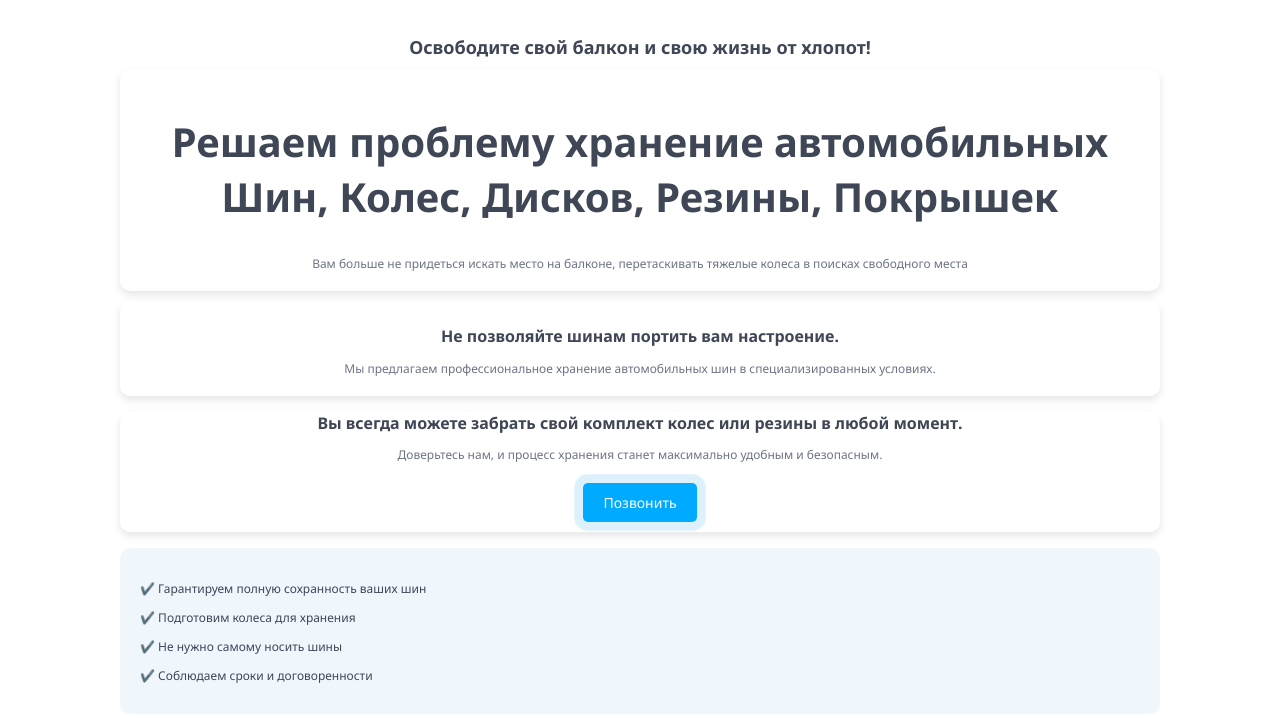
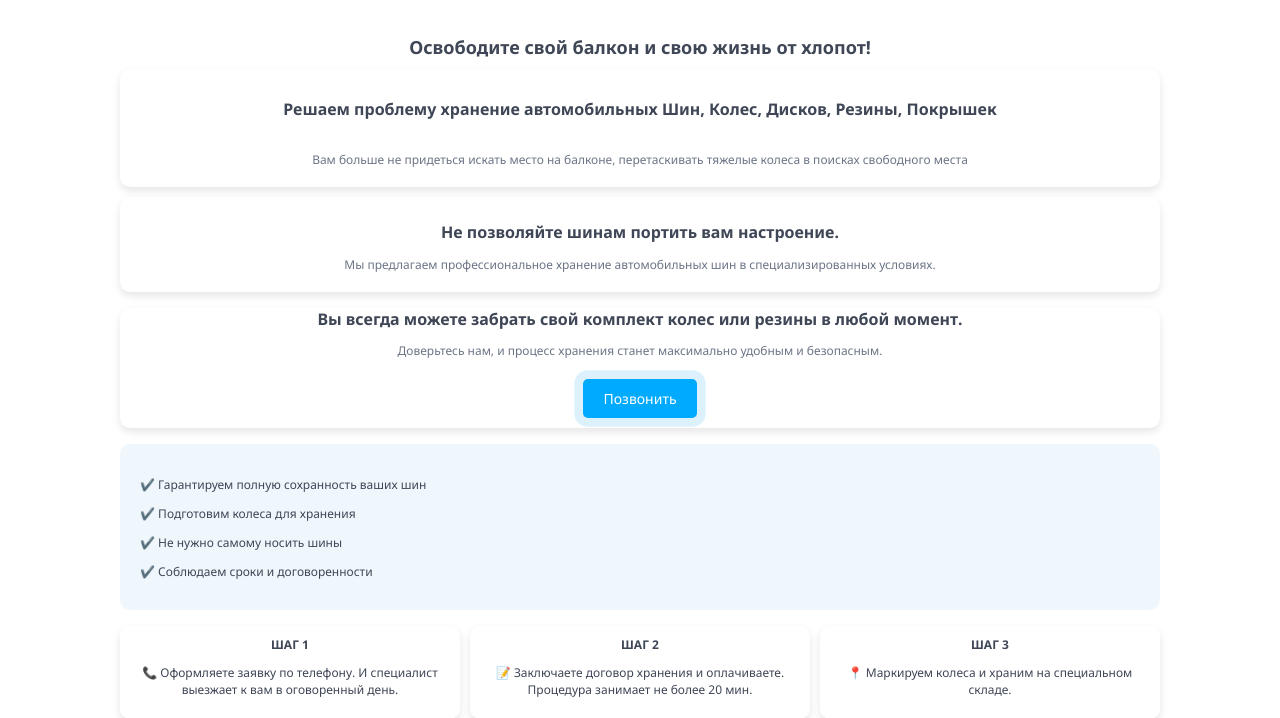
Before and after one commit to enver-isliamov/OtelShin, a PHP site: page / in a window 1280 px wide. Shown: the top 718 px of the page. Run offline with PHP 8.4, Linux system fonts and the light colour scheme; some libraries are stand-ins or nearby versions.

Commit message:
Update styles.css

```diff
--- a/styles.css
+++ b/styles.css
@@ -32,7 +32,7 @@ h1, h2, h3 {
 }
 
 h1 {
-    font-size: 2.5em;
+    font-size: 1em;
     margin-bottom: 20px;
     padding: 10px;
     border-radius: 10px;
```
